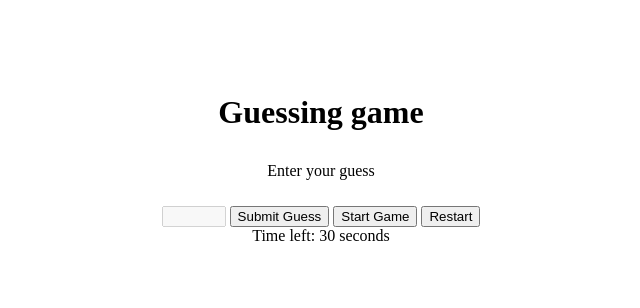
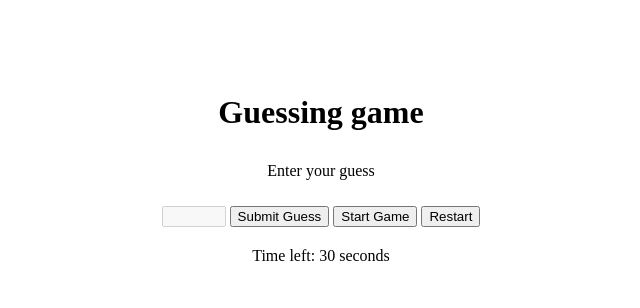
Before and after one commit to Hrais12/Guess-a-number-Game, a plain HTML site: page index.html in a window 1280 px wide. Shown: the part 156-464 px from the top of the page, without its empty margins (319-959 px from the left). Drawn offline with Linux system fonts and the light colour scheme.

Commit message:
stop the timer when restarting

```diff
--- a/app.js
+++ b/app.js
@@ -69,6 +69,6 @@ function resetGame() {
     document.getElementById("timer").textContent = `Time left: ${timerSeconds} seconds`;
     clearInterval(timerInterval); // Reset timer
 
-    startTimer(); // Restart timer
+
 
 }
--- a/style.css
+++ b/style.css
@@ -10,3 +10,8 @@
  #userGuess{
 
  }
+
+ #timer{
+
+    margin: 20px;
+ }
```
